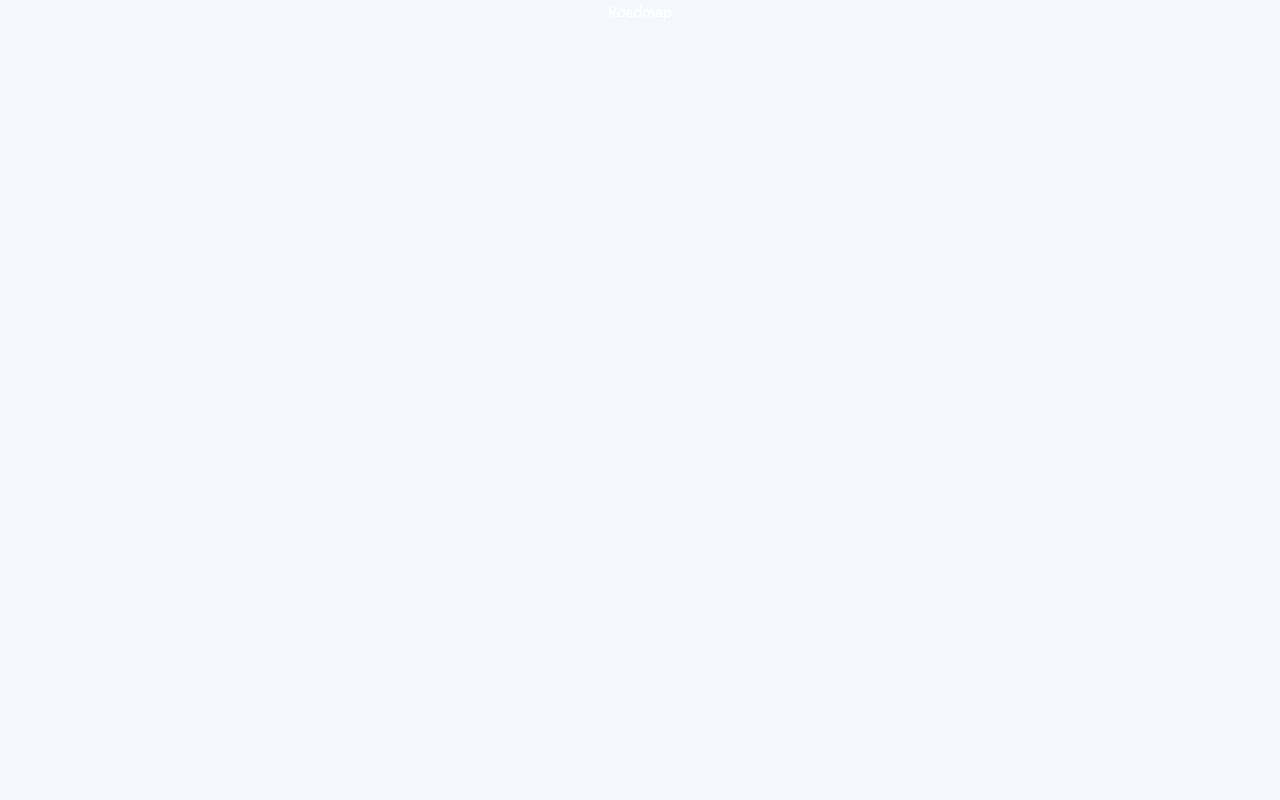
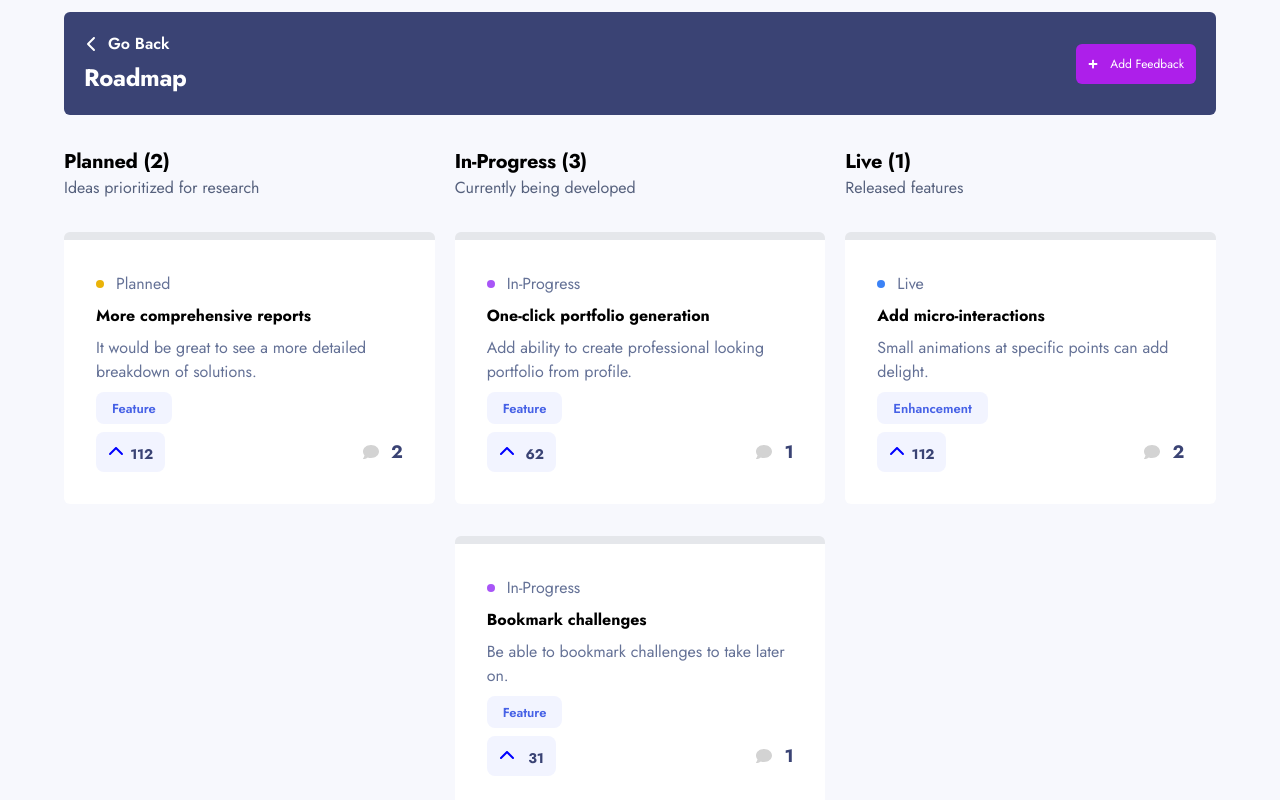
Before and after one commit to parthmanhas/frontend-mentor-monorepo, a Next.js app in the folder apps/product-feedback-app/: page /roadmap in a window 1280 px wide. Shown: the top 800 px of the page. Built offline with nearby package versions, Linux system fonts and the light colour scheme.

Commit message:
added roadmap page and supporting components

```diff
--- a/apps/product-feedback-app/app/components/Button.tsx
+++ b/apps/product-feedback-app/app/components/Button.tsx
@@ -3,16 +3,16 @@ import { ReactNode } from 'react';
 import { FaPlus } from 'react-icons/fa';
 
 
-export default function Button({onClick, className = "", children, variant = 'purple' }: {onClick?: any, className?: string, children?: ReactNode, variant?: 'purple' | 'blue' | 'red' | 'none' | 'east-bay' | 'rhino' }) {
+export default function Button({onClick, className = "", children, variant = 'purple', useDefaultClasses = true }: {onClick?: any, className?: string, children?: ReactNode, variant?: 'purple' | 'blue' | 'red' | 'none' | 'east-bay' | 'rhino', useDefaultClasses?: boolean }) {
     return <button onClick={onClick} className={clsx({
-        "flex items-center rounded-md p-2 sm:p-3 hover:cursor-pointer": true,
+        "flex items-center rounded-md p-2 sm:p-3 hover:cursor-pointer": useDefaultClasses,
         "bg-electric-violet-600 hover:bg-electric-violet-400": variant === 'purple',
         "bg-royal-blue-600 hover:bg-royal-blue-400": variant === 'blue',
         "bg-alizarin-crimson-600 hover:bg-alizarin-crimson-400": variant === 'red',
         "bg-east-bay-900 hover:bg-east-bay-700": variant === 'east-bay',
         "bg-rhino-600 hover:bg-rhino-400": variant === 'rhino',
         "bg-none hover:text-royal-blue-500": variant === 'none',
-        [className]: true
+        [className]: true,
     })}>
         {children ? children : <><FaPlus size={10} />
             <p className="ml-1 sm:ml-3 text-xs md:text-md sm:semibold">Add Feedback</p>
--- a/apps/product-feedback-app/app/components/CommentsNumber.tsx
+++ b/apps/product-feedback-app/app/components/CommentsNumber.tsx
@@ -1,8 +1,12 @@
+import clsx from "clsx";
 import { FaComment } from "react-icons/fa6";
 
-export default function CommentsNumber () {
+export default function CommentsNumber({ count }: { count: number }) {
     return <div className="flex items-center self-center hover:cursor-pointer">
         <FaComment className="hover:cursor-pointer" color="lightgray" />
-        <h3 className="text-east-bay-900 ml-3">2</h3>
+        <h3 className={clsx({
+            "text-east-bay-900 ml-3": count > 0,
+            "text-gray-400 ml-3": count === 0
+        })}>{count}</h3>
     </div>
 }
--- /dev/null
+++ b/apps/product-feedback-app/app/components/RoadmapCard.tsx
@@ -0,0 +1,22 @@
+import Tag from '@/app/components/Tag';
+import Upvote from '@/app/components/Upvote';
+import CommentsNumber from '@/app/components/CommentsNumber';
+import { Status } from '../interfaces/interface';
+export default function RoadmapCard({ status, title, subtitle, tags = [], upvotes, commentsCount }: { status: Status, title: string, subtitle: string, tags: string[], upvotes: number, commentsCount: number }) {
+    return <div className="mt-8">
+        <div className={`bg-white p-8 rounded-md border-t-8 border-t-${status.color}-500`}>
+            <div className="flex items-center mb-2">
+                <div className={`w-2 h-2 bg-${status.color}-500 rounded-full mr-3`}></div>
+                <p className="text-waikawa-gray-700">{status.name}</p>
+            </div>
+            <p className="font-bold mb-2">{title}</p>
+            <p className="text-waikawa-gray-700 mb-2">{subtitle}</p>
+            {/* <Tag name="Feature" /> */}
+            {tags.map(tag => <Tag name={tag} />)}
+            <div className="flex justify-between mt-2">
+                <Upvote votes={upvotes} className="bg-zircon-50 flex items-center justify-between w-[45px] px-3 py-2 rounded-lg box-content hover:cursor-pointer hover:bg-royal-blue-200" />
+                <CommentsNumber count={commentsCount} />
+            </div>
+        </div>
+    </div>
+}
--- a/apps/product-feedback-app/app/components/Upvote.tsx
+++ b/apps/product-feedback-app/app/components/Upvote.tsx
@@ -1,8 +1,12 @@
+import clsx from "clsx";
 import { FaChevronUp } from "react-icons/fa6";
 
-export default function Upvote() {
-    return <div className="bg-zircon-50 w-fit rounded-lg flex md:flex-col justify-center items-center box-content px-3 py-2 md:p-3 hover:cursor-pointer hover:bg-royal-blue-200">
+export default function Upvote({ votes = 112, className = "" }: { votes: number, className?: string }) {
+    return <div className={clsx({
+        "bg-zircon-50 w-fit rounded-lg flex md:flex-col justify-center items-center box-content px-3 py-2 md:p-3 hover:cursor-pointer hover:bg-royal-blue-200": className === "",
+        [className]: className !== ""
+    })}>
         <FaChevronUp color="blue" />
-        <h4 className="text-east-bay-900 mt-1 ml-2 md:ml-0">112</h4>
+        <h4 className="text-east-bay-900 mt-1 ml-2 md:ml-0">{votes}</h4>
     </div>
 }
--- a/apps/product-feedback-app/app/roadmap/page.tsx
+++ b/apps/product-feedback-app/app/roadmap/page.tsx
@@ -1,3 +1,70 @@
+import { FaChevronLeft } from "react-icons/fa6";
+import Button from "../components/Button";
+import Tag from "../components/Tag";
+import Upvote from "../components/Upvote";
+import CommentsNumber from "../components/CommentsNumber";
+import RoadmapCard from "../components/RoadmapCard";
+import { Live } from '@/app/interfaces/interface';
+
 export default function Page() {
-    return <p>Roadmap</p>
+    return <div className="w-full max-w-6xl">
+        <div className="bg-east-bay-900 flex justify-between items-center p-5 w-full rounded-md mt-3">
+            <div>
+                <Button variant="none" useDefaultClasses={false} className="flex items-center hover:cursor-pointer mb-1">
+                    <div className="flex items-center">
+                        <FaChevronLeft color="white" className="mr-2" />
+                        <p className="font-semibold text-white">Go Back</p>
+                    </div>
+                </Button>
+                <h1>Roadmap</h1>
+            </div>
+            <Button className="h-fit" />
+        </div>
+        <div className="grid grid-cols-3 gap-5 text-black">
+            <div className="mt-8">
+                <h2>Planned (2)</h2>
+                <p className="text-waikawa-gray-800">Ideas prioritized for research</p>
+                <RoadmapCard status={{ name: "Planned", color: "yellow" }}
+                    title="More comprehensive reports"
+                    subtitle="It would be great to see a more detailed breakdown of solutions."
+                    tags={['Feature']}
+                    upvotes={112}
+                    commentsCount={2} />
+            </div>
+            <div className="mt-8">
+                <h2>In-Progress (3)</h2>
+                <p className="text-waikawa-gray-800">Currently being developed</p>
+                <RoadmapCard status={{ name: "In-Progress", color: "purple" }}
+                    title="One-click portfolio generation"
+                    subtitle="Add ability to create professional looking portfolio from profile."
+                    tags={['Feature']}
+                    upvotes={62}
+                    commentsCount={1} />
+                <RoadmapCard status={{ name: "In-Progress", color: "purple" }}
+                    title="Bookmark challenges"
+                    subtitle="Be able to bookmark challenges to take later on."
+                    tags={['Feature']}
+                    upvotes={31}
+                    commentsCount={1} />
+                <RoadmapCard status={{ name: "In-Progress", color: "purple" }}
+                    title="Animated solution screenshots"
+                    subtitle="Screenshots of solutions with animations don’t display content."
+                    tags={['Bug']}
+                    upvotes={9}
+                    commentsCount={0} />
+
+            </div>
+            <div className="mt-8">
+                <h2>Live (1)</h2>
+                <p className="text-waikawa-gray-800">Released features</p>
+                <RoadmapCard status={{ name: "Live", color: "blue" }}
+                    title="Add micro-interactions"
+                    subtitle="Small animations at specific points can add delight."
+                    tags={['Enhancement']}
+                    upvotes={112}
+                    commentsCount={2} />
+            </div>
+
+        </div>
+    </div>
 }
```
